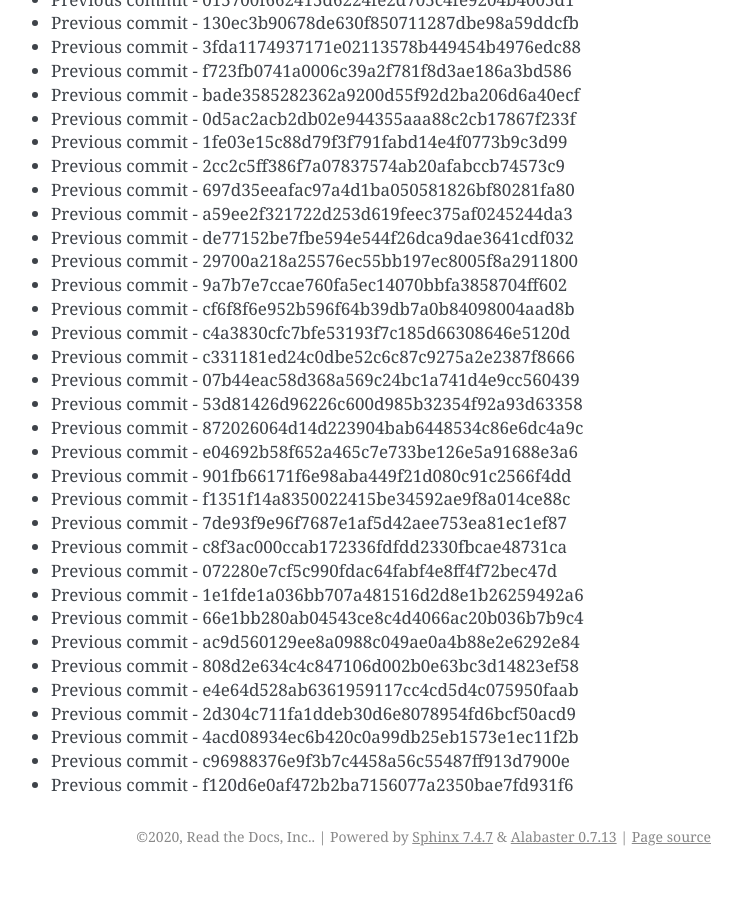
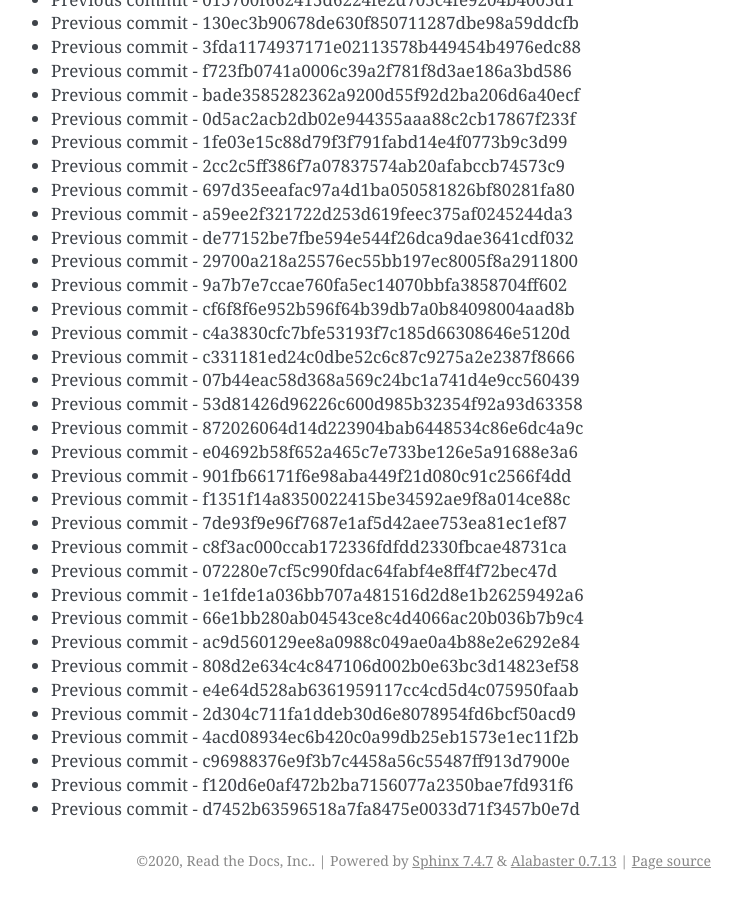
Before and after one commit to readthedocs/rtd-git-stresstest, a Sphinx documentation site: the page built from docs/updates.rst, in a window 1280 px wide and 900 px high, scrolled down 38136 px. Shown: the whole window, without its empty margins (399-1141 px from the left). Built offline with Sphinx 7.4.7, drawn with Linux system fonts in a browser that asks for light colours; before the commit the page ends 39012 px from its top, so only the background shows below that.

Commit message:
Generating commit from previous: d7452b63596518a7fa8475e0033d71f3457b0e7d

```diff
--- a/docs/updates.rst
+++ b/docs/updates.rst
@@ -1634,3 +1634,4 @@ It can be tested for any performance characteristics.
 * Previous commit - 4acd08934ec6b420c0a99db25eb1573e1ec11f2b
 * Previous commit - c96988376e9f3b7c4458a56c55487ff913d7900e
 * Previous commit - f120d6e0af472b2ba7156077a2350bae7fd931f6
+* Previous commit - d7452b63596518a7fa8475e0033d71f3457b0e7d
```
